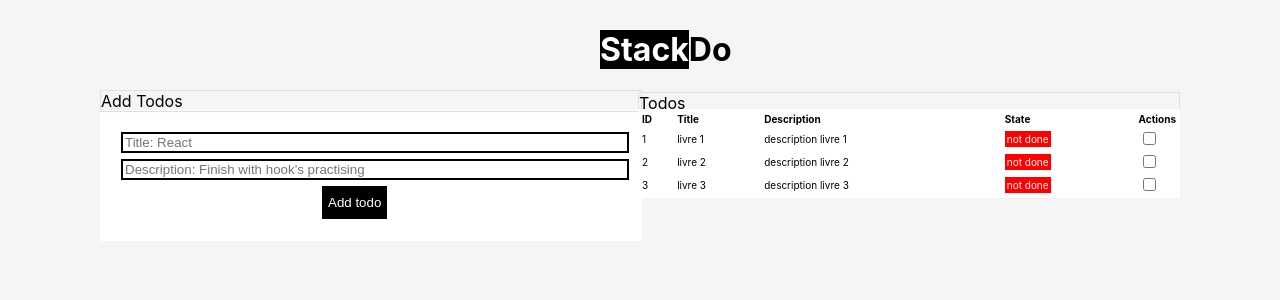
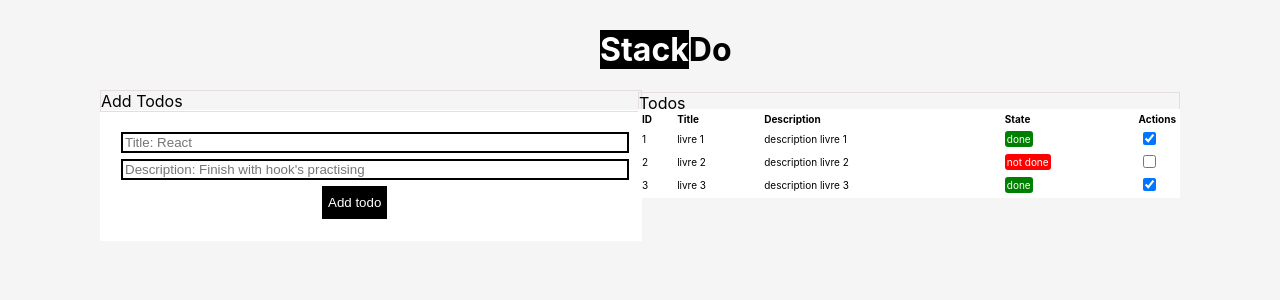
Before and after one commit to RabbiHadjia/Todo, a React (Create React App) app: page / in a window 1280 px wide. Shown: the top 300 px of the page. Built offline with nearby package versions, Linux system fonts and the light colour scheme.

Commit message:
Update on List + handlening checkboxes

```diff
--- a/src/Ajout.jsx
+++ b/src/Ajout.jsx
@@ -17,7 +17,13 @@ const Ajout = (props) =>{
     const id = 0;
     const titre = nouveauTitre;
     const description = nouveauDescription;
-    props.onTodoAdd({id, titre, description});
+    const state = false;
+    props.onTodoAdd({
+      id,
+      titre,
+      description,
+      state
+    });
     setNouveauTitre('');
     setNouveauDescription('');
   }
--- a/src/App.js
+++ b/src/App.js
@@ -5,17 +5,15 @@ import Ajout from "./Ajout";
 import List from "./List";
 
 const App = () => {
+
   const [todos, setTodos] = useState([
-  { id: 1, titre: "livre 1", description: "description livre 1" },
-  { id: 2, titre: "livre 2", description: "description livre 2" },
-  { id: 3, titre: "livre 3", description: "description livre 3" }
-]);
-
+    { id: 1, titre: "livre 1", description: "description livre 1", state: true },
+    { id: 2, titre: "livre 2", description: "description livre 2", state: false  },
+    { id: 3, titre: "livre 3", description: "description livre 3", state: true }
+  ]);
 
   const handleAdd = todo => {
-    todo.id = (todos[todos.length-1].id + 1);
-    console.log("todo: ",todo)
-
+    todo.id = todos[todos.length-1].id + 1;
     const updatedTodos = [...todos];
     updatedTodos.push(todo);
     setTodos(updatedTodos);
@@ -27,6 +25,14 @@ const App = () => {
     setTodos(updatedTodos);
   };
 
+  const changeState = id =>{
+    // loop over todos and change the state on the given id
+    const updatedTodos = todos.map((elt, index) => {
+      elt.state = (elt.id === id) ? !elt.state : elt.state;
+      return elt;
+    });
+    setTodos(updatedTodos);
+  };
 
   return (
     <div>
@@ -50,11 +56,13 @@ const App = () => {
             </tr>
           </thead>
           <tbody>
-            {todos.map(todo => (
+            {todos.map((todo, index) => (
               <List
+                key={index}
                 key={todo.id}
                 details={todo}
                 onDelete={handleDelete}
+                changeState={changeState}
               />
             ))}
           </tbody>
--- a/src/List.jsx
+++ b/src/List.jsx
@@ -1,17 +1,39 @@
 import React from "react";
 
-const not_done = {background: "red", color: "white", padding: "2px", borderRadius: "3px;"};
-const done = {background: "green", color: "white", padding: "2px", borderRadius: "3px;"};
-const state = "not done";
+// Basic status style
+const statusStyle = {
+  color: "white",
+  padding: "2px",
+  borderRadius: "3px"
+}
 
-const List = ({ details, onDelete }) => (
+// adding the status style to done or not done
+const notDone = {
+  ...{
+    background: "red"
+  }, ...statusStyle
+};
+const done = {
+  ...{
+    background: "green"
+  }, ...statusStyle
+};
+
+const List = ({ details, onDelete, changeState }) => (
   <tr>
         <td>{details.id}</td>
         <td>{details.titre}</td>
         <td>{details.description}</td>
-        <td><span style={state == "not done" ? not_done : done}>{state}</span></td>
         <td>
-          <input type="checkbox" />
+          <span style={details.state ? done : notDone}>
+            {details.state ? "done" : "not done"}
+          </span>
+        </td>
+        <td>
+          {details.state ?
+            (<input checked="checked" type="checkbox" onChange={() => changeState(details.id)}/> ):
+            (<input type="checkbox" onChange={() => changeState(details.id)}/> )
+          }
           {/* <button onClick={() => onDelete(details.id)}><img src="supp.png" alt="...image" /></button> */}
         </td>
   </tr>
```
